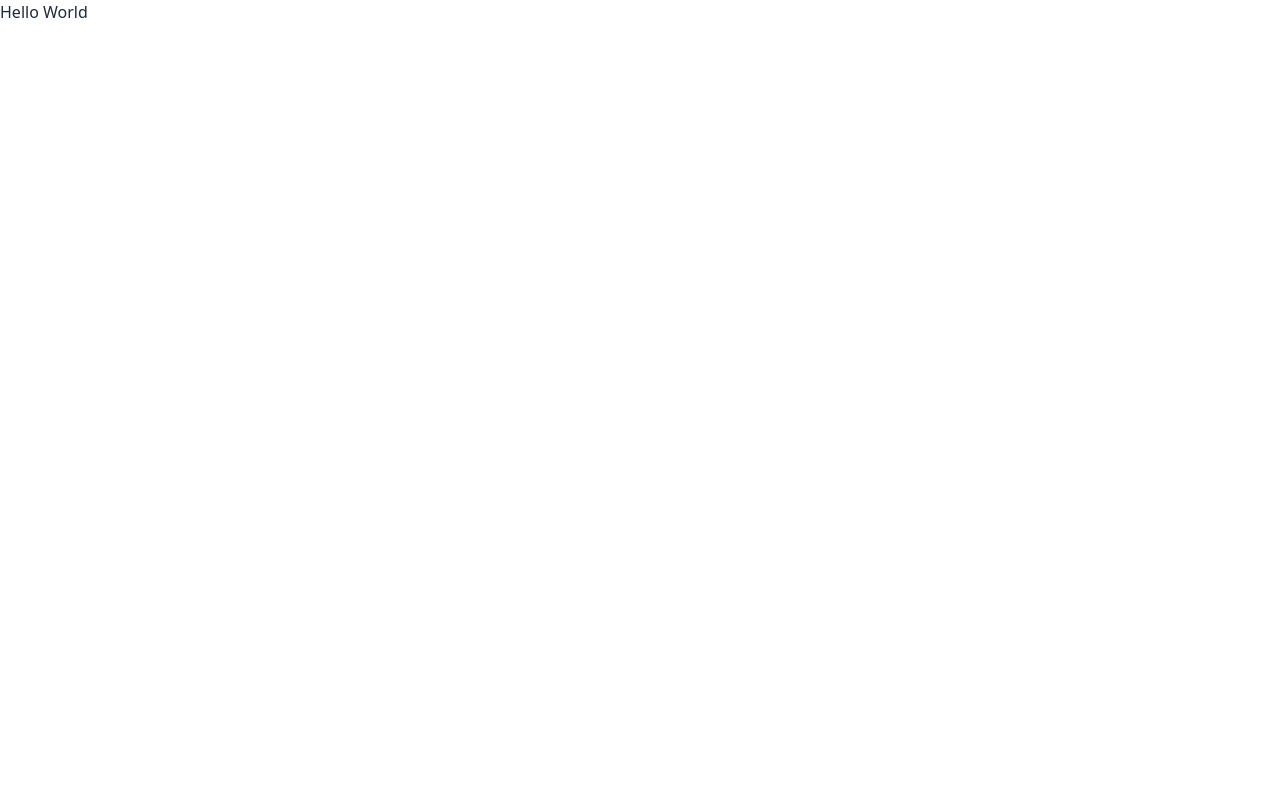
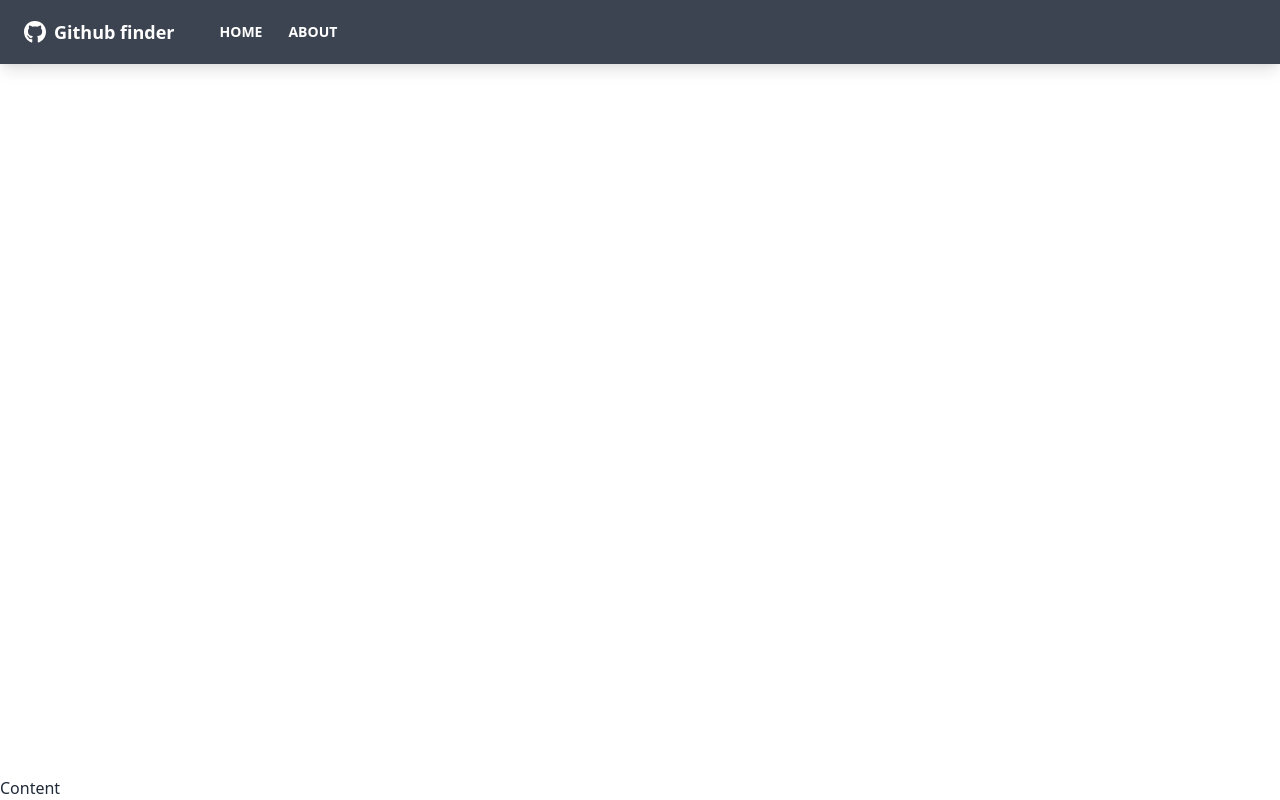
Before and after one commit to Silviardp/github-finder, a React (Create React App) app: page / in a window 1280 px wide. Built offline with nearby package versions, Linux system fonts and the light colour scheme.

Commit message:
addec Navbar component

```diff
--- a/package.json
+++ b/package.json
@@ -10,6 +10,8 @@
     "daisyui": "^1.22.0",
     "react": "^17.0.2",
     "react-dom": "^17.0.2",
+    "react-icons": "^4.3.1",
+    "react-router-dom": "^6.2.1",
     "react-scripts": "5.0.0",
     "web-vitals": "^2.1.3"
   },
--- a/src/App.js
+++ b/src/App.js
@@ -1,9 +1,17 @@
+import {BrowserRouter as Router, Route} from 'react-router-dom'
+import Navbar from './components/layout/Navbar';
 
 function App() {
   return (
-    <div>
-      <h1>Hello World</h1>
-    </div>
+    <Router>
+      <div className="flex flex-col justify-between h-screen">
+        <Navbar />
+
+        <main>
+          Content
+        </main>
+      </div>
+    </Router>
   );
 }
 
--- /dev/null
+++ b/src/components/layout/Navbar.jsx
@@ -0,0 +1,39 @@
+import {FaGithub} from 'react-icons/fa'
+import {Link} from 'react-router-dom'
+import PropTypes from 'prop-types'
+
+function Navbar({title}) {
+ return (
+  <nav className='navbar mb-12 shadow-lg bg-neutral text-neutral-content'>
+   <div className="container mx-auto">
+     <div className="flex-none px-2 mx-2">
+      <FaGithub className='inline pr-2 text-3xl' />
+      <Link to='/' className='text-lg font-bold align-middle'>
+       {title}
+      </Link>
+     </div>
+
+     <div className="flex-1 px-2 mx-2">
+      <div className="flex-justify-end">
+       <Link to='/' className='btn btn-ghost btn-sm rounded-btn'>
+        Home
+       </Link>
+        <Link to='/about' className='btn btn-ghost btn-sm rounded-btn'>
+        About
+       </Link>
+      </div>
+     </div>
+   </div>
+  </nav>
+ )
+}
+
+Navbar.defaultProps = {
+ title: 'Github finder'
+}
+
+Navbar.propTypes = {
+ title: PropTypes.string,
+}
+
+export default Navbar
```
